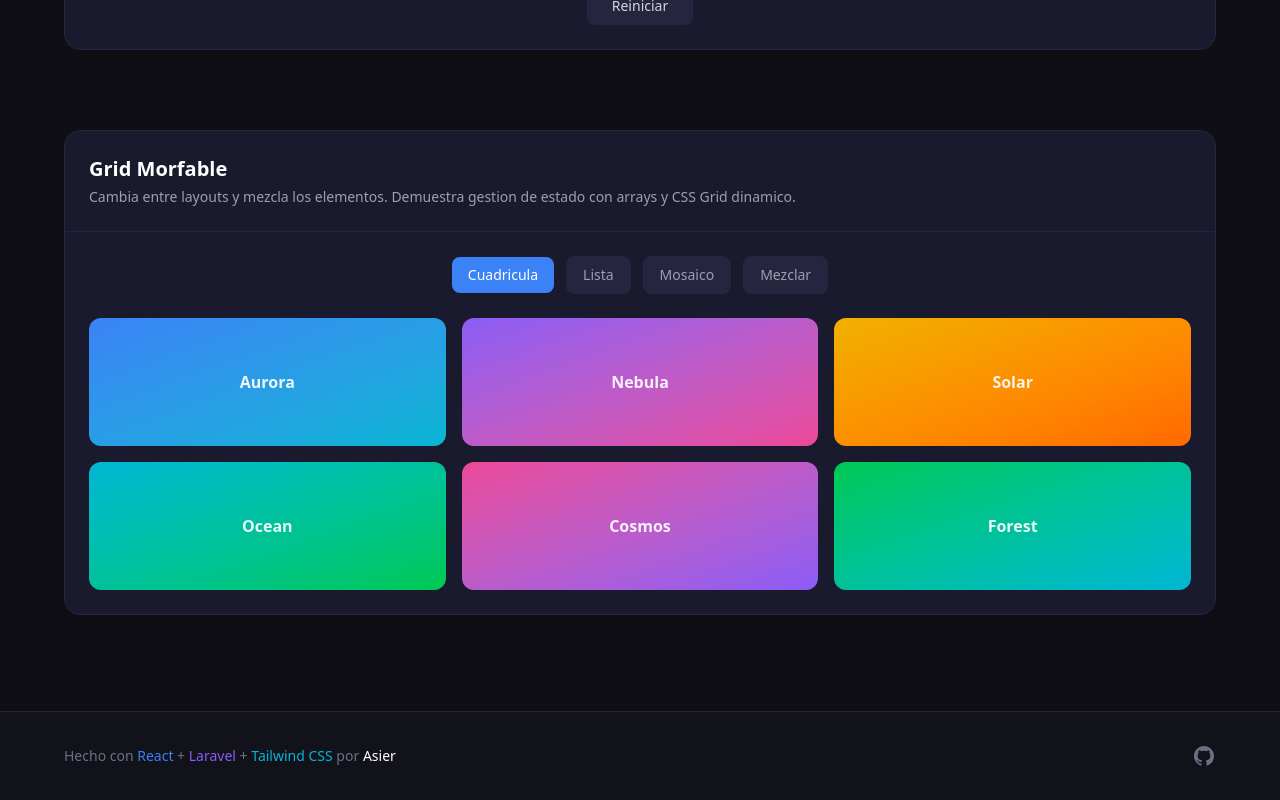
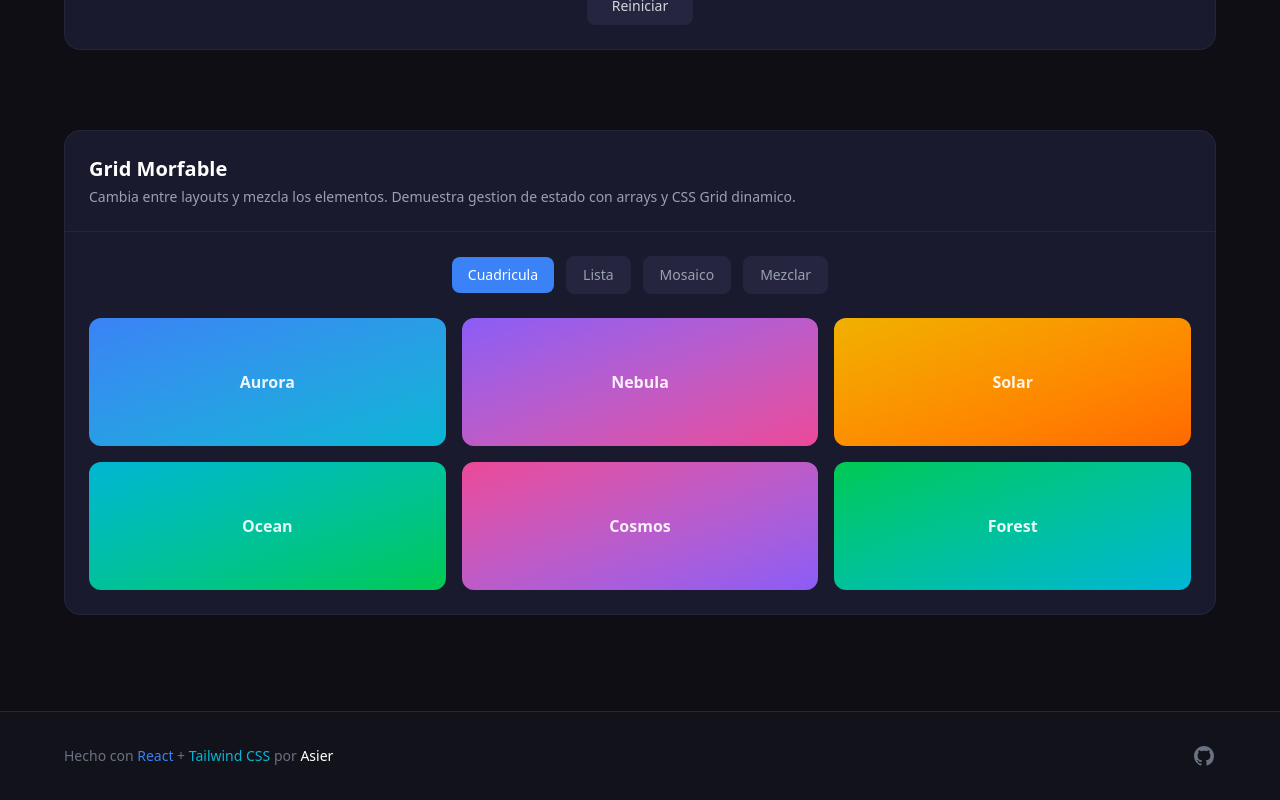
Before and after one commit to ASIERcce/portfolioAsier, a React (Vite) app: page / in a window 1280 px wide. Shown: the part 3887-4687 px from the top of the page. Built offline with nearby package versions, Linux system fonts and the light colour scheme.

Commit message:
Remove Laravel mention from footer

```diff
--- a/src/components/Footer.jsx
+++ b/src/components/Footer.jsx
@@ -6,8 +6,8 @@
           Hecho con{' '}
           <span className="text-accent-blue">React</span>
           {' + '}
-          <span className="text-accent-purple">Laravel</span>
-          {' + '}
+          {/* <span className="text-accent-purple">Laravel</span>
+          {' + '} */}
           <span className="text-accent-cyan">Tailwind CSS</span>
           {' por '}
           <span className="text-white font-medium">Asier</span>
```
